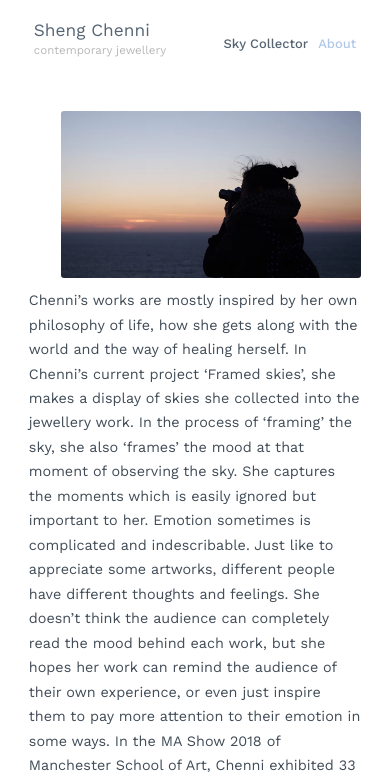
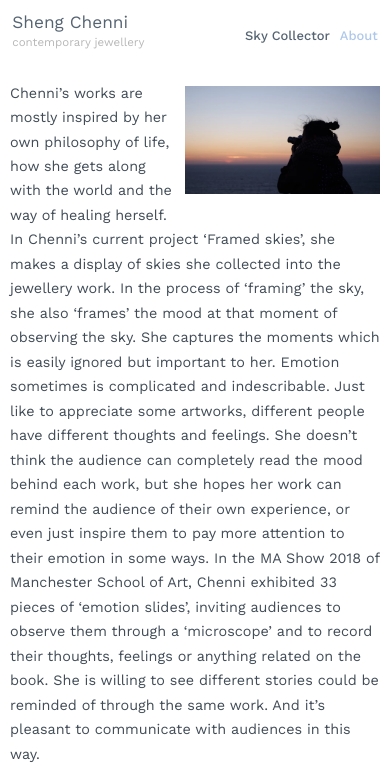
Before and after one commit to xwang1000/framed-skies, a Vue app: page /about in a window 390 px wide. Shown: the top 782 px of the page. Built offline with nearby package versions, Linux system fonts and the light colour scheme.

Commit message:
Adjust responsive spacing and footer

```diff
--- a/src/App.vue
+++ b/src/App.vue
@@ -45,13 +45,25 @@ body {
   min-height: 100vh;
 }
 
+.header {
+  padding: 1.4rem 2rem;
+  text-align: left;
+  display: flex;
+  justify-content: space-between;
+}
+
+.content-wrap {
+  padding: 1.4rem 2rem;
+  padding-bottom: 7rem;
+}
+
 @media screen and (max-width: 800px) {
   html {
     font-size: 90%;
   }
 
   .header {
-    padding: .8rem 1rem;
+    padding: .8rem .5rem;
   }
 
   .header h1 {
@@ -63,8 +75,8 @@ body {
   }
 
   .content-wrap {
-    padding: .8rem 1rem;
-    padding-bottom: 4rem;
+    padding: .8rem .7rem;
+    padding-bottom: 7rem;
   }
 }
 
@@ -75,13 +87,6 @@ h1 {
 
 p {
   line-height: 1.5rem;
-}
-
-.header {
-  padding: 1.4rem 2rem;
-  text-align: left;
-  display: flex;
-  justify-content: space-between;
 }
 
 .header__brand * {
@@ -105,9 +110,4 @@ p {
   text-decoration: none;
 }
 
-.content-wrap {
-  padding: 1.4rem 2rem;
-  padding-bottom: 4rem;
-}
-
 </style>
--- a/src/components/Footer.vue
+++ b/src/components/Footer.vue
@@ -23,7 +23,7 @@
   border-top: 1px solid #eee;
   position: absolute;
   width: 100%;
-  height: 4rem;
+  height: 7rem;
   background-color: white;
   bottom: 0;
 }
--- a/src/views/About.vue
+++ b/src/views/About.vue
@@ -49,12 +49,11 @@
   max-width: 40rem;
   float: right;
   margin: 0 0 20px 30px;
-  border-radius: 3px;
 }
 
 @media screen and (max-width: 800px) {
   .about img {
-    width: 300px;
+    width: 50vw;
     margin: 5px 0 10px 10px;
   }
 }
```
